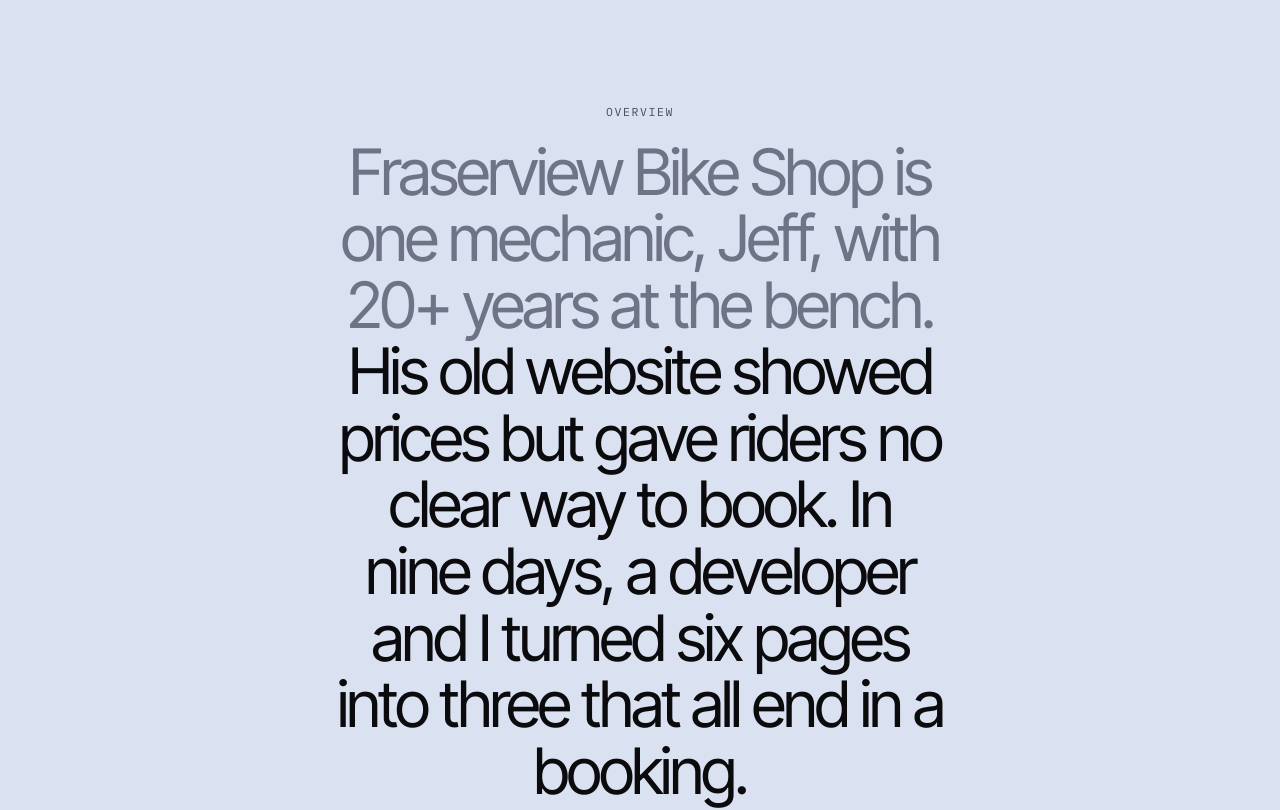
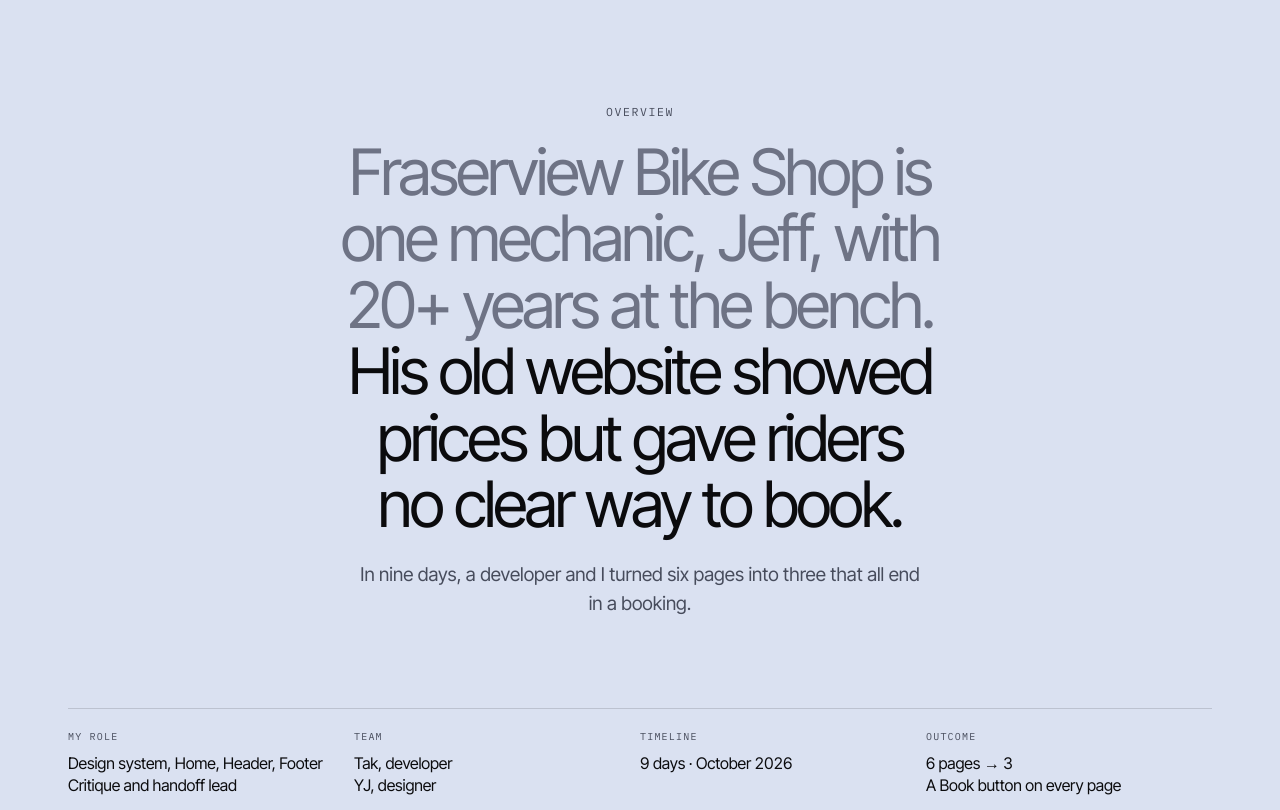
Before and after one commit to kwyj9848-stack/portfolio, a plain HTML site: page work/fraserview/index.html in a window 1280 px wide. Shown: the part 1440-2250 px from the top of the page. Drawn offline with Linux system fonts and the light colour scheme; a web font is replaced by a local one.

Commit message:
Shorten the Fraserview overview statement
Co-Authored-By: Claude Fable 5.1 <noreply@anthropic.com>
Claude-Session: https://claude.ai/code/session_01NvAKwMWB7nvS2ARZZUCqbK

```diff
--- a/work/fraserview/index.html
+++ b/work/fraserview/index.html
@@ -558,7 +558,8 @@ function slotErr(img){var fb=img.getAttribute('data-fb');if(fb&&img.getAttribute
 <section class="statement" id="about">
   <div class="wrap">
     <p class="eyebrow">Overview</p>
-    <p class="h-l"><span class="soft">Fraserview Bike Shop is one mechanic, Jeff, with 20+ years at the bench.</span> His old website showed prices but gave riders no clear way to book. In nine days, a developer and I turned six pages into three that all end in a booking.</p>
+    <p class="h-l"><span class="soft">Fraserview Bike Shop is one mechanic, Jeff, with 20+ years at the bench.</span> His old website showed prices but gave riders no clear way to book.</p>
+    <p class="lead" style="margin-inline:auto">In nine days, a developer and I turned six pages into three that all end in a booking.</p>
     <dl class="facts">
       <div><dt>My role</dt><dd>Design system, Home, Header, Footer<br>Critique and handoff lead</dd></div>
       <div><dt>Team</dt><dd>Tak, developer<br>YJ, designer</dd></div>
```
Also changed, not shown: archive/fraserview-preview-end.png (added), archive/fraserview-preview-top.png (added).
